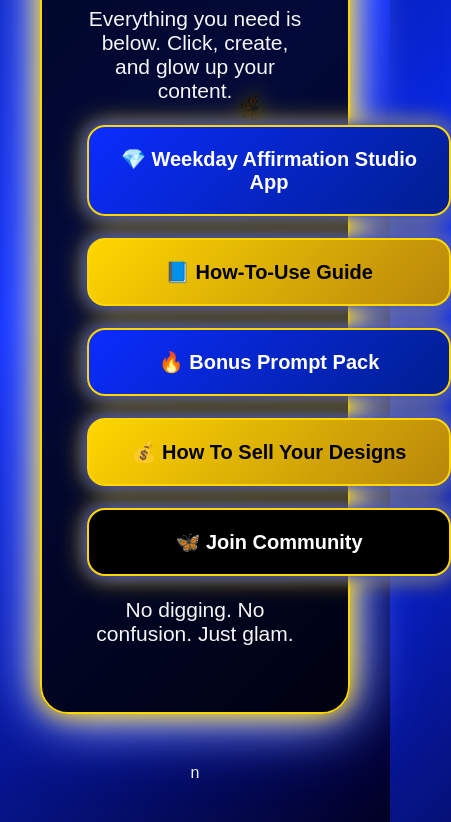
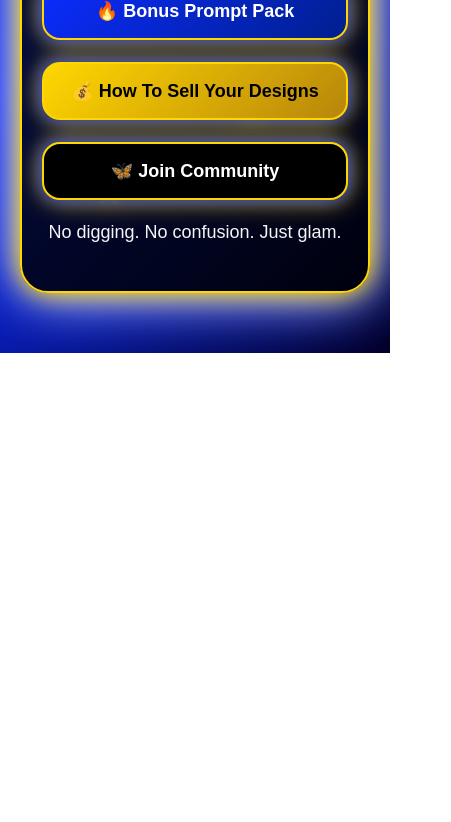
Before and after one commit to nakeymasi-coder/Weekend-Affirmation-App, a website: page index.html in a window 390 px wide. Shown: the part 548-1370 px from the top of the page, 451 px wide, since content can reach past the window. After the commit the page ends 901 px from the top, so only its background shows below. Drawn offline with Linux system fonts and the light colour scheme.

Commit message:
feat: add express server and improve frontend layout
Set up an Express server to host the application, added metadata for SEO, and improved responsive styling for mobile devices.

```diff
--- a/index.html
+++ b/index.html
@@ -1,7 +1,12 @@
 <!DOCTYPE html>
-<html>
+<html lang="en">
 <head>
+  <meta charset="UTF-8">
+  <meta name="viewport" content="width=device-width, initial-scale=1.0">
   <title>Glam Vault</title>
+  <meta name="description" content="Glam Vault - Your Generator Experience Is Ready. Access affirmation apps, guides, bonus prompt packs, and resources.">
+  <meta property="og:title" content="Glam Vault">
+  <meta property="og:description" content="Glam Vault - Your Generator Experience Is Ready. Access affirmation apps, guides, bonus prompt packs, and resources.">
 
   <style>
     body {
@@ -10,9 +15,10 @@
       color: white;
       font-family: Arial, sans-serif;
       text-align: center;
-      padding: 40px;
+      padding: 40px 20px;
       min-height: 100vh;
       overflow-x: hidden;
+      box-sizing: border-box;
     }
 
     .floating-bg {
@@ -59,18 +65,20 @@
       position: relative;
       z-index: 2;
       background: rgba(0, 0, 0, 0.78);
-      padding: 45px;
+      padding: 45px 30px;
       margin: 50px auto;
       max-width: 720px;
       border: 2px solid gold;
       border-radius: 28px;
       box-shadow: 0 0 25px gold, 0 0 55px #ffffff, 0 0 80px #0b2cff;
+      box-sizing: border-box;
     }
 
     h1 {
       color: gold;
       font-size: 58px;
       text-shadow: 0 0 15px gold, 0 0 35px white;
+      margin-top: 10px;
       margin-bottom: 10px;
     }
 
@@ -91,7 +99,8 @@
       color: white;
       padding: 20px;
       margin: 22px auto;
-      width: 320px;
+      max-width: 320px;
+      width: 100%;
       text-decoration: none;
       border-radius: 18px;
       font-size: 20px;
@@ -99,6 +108,7 @@
       border: 2px solid gold;
       box-shadow: 0 0 15px #0b2cff, 0 0 25px gold;
       transition: all 0.3s ease;
+      box-sizing: border-box;
     }
 
     .button:hover {
@@ -122,6 +132,26 @@
       font-size: 28px;
       color: gold;
       text-shadow: 0 0 12px gold;
+    }
+
+    @media (max-width: 600px) {
+      h1 {
+        font-size: 40px;
+      }
+      h2 {
+        font-size: 26px;
+      }
+      p {
+        font-size: 18px;
+      }
+      .vault-box {
+        padding: 30px 20px;
+        margin: 20px auto;
+      }
+      .button {
+        font-size: 18px;
+        padding: 16px;
+      }
     }
   </style>
 </head>
@@ -147,22 +177,23 @@
 
     <p>Everything you need is below. Click, create, and glow up your content.</p>
 
-    <a class="button" href="https://glam-weekday-affirmation-studio.netlify.app/">
+    <a class="button" href="https://glam-weekday-affirmation-studio.netlify.app/" target="_blank" rel="noopener noreferrer">
       💎 Weekday Affirmation Studio App
     </a>
 
-    <a class="button gold-button" href="https://drive.google.com/file/d/1cOqcXXxVphhMOrKqgwSO_-0OhIefjK_7/view?usp=sharing">
+    <a class="button gold-button" href="https://drive.google.com/file/d/1cOqcXXxVphhMOrKqgwSO_-0OhIefjK_7/view?usp=sharing" target="_blank" rel="noopener noreferrer">
       📘 How-To-Use Guide
     </a>
 
-    <a class="button" href="https://drive.google.com/file/d/1E5z2Mv52ifEi6HKm5l5wWSOlnyLe_Hg1/view?usp=sharing">
+    <a class="button" href="https://drive.google.com/file/d/1E5z2Mv52ifEi6HKm5l5wWSOlnyLe_Hg1/view?usp=sharing" target="_blank" rel="noopener noreferrer">
       🔥 Bonus Prompt Pack
     </a>
 
-<a class="button gold-button" href="https://drive.google.com/file/d/1HhLLDpkyCi23jJJ5G5Q6I5DNFjTE92nG/view?usp=sharing"_blank">
-  💰 How To Sell Your Designs
-</a>
-    <a class="button outline-button" href="https://www.facebook.com/share/g/1HJMH211KS/" target="_blank">
+    <a class="button gold-button" href="https://drive.google.com/file/d/1HhLLDpkyCi23jJJ5G5Q6I5DNFjTE92nG/view?usp=sharing" target="_blank" rel="noopener noreferrer">
+      💰 How To Sell Your Designs
+    </a>
+
+    <a class="button outline-button" href="https://www.facebook.com/share/g/1HJMH211KS/" target="_blank" rel="noopener noreferrer">
       🦋 Join Community
     </a>
 
@@ -171,4 +202,4 @@
   </div>
 
 </body>
-</html>n
+</html>
```
Also changed, not shown: metadata.json (added, +8 -0 lines), package.json (added, +14 -0 lines), server.js (added, +22 -0 lines), 1 other file.
